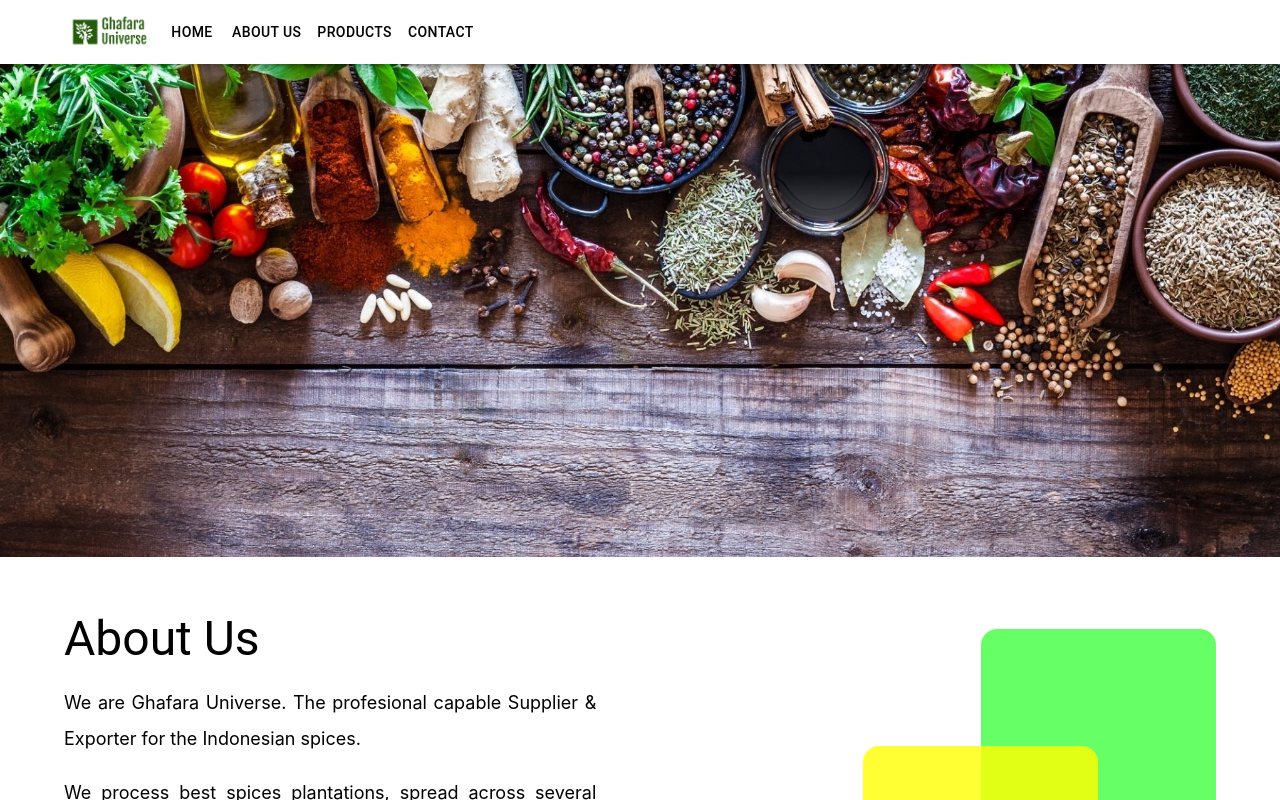
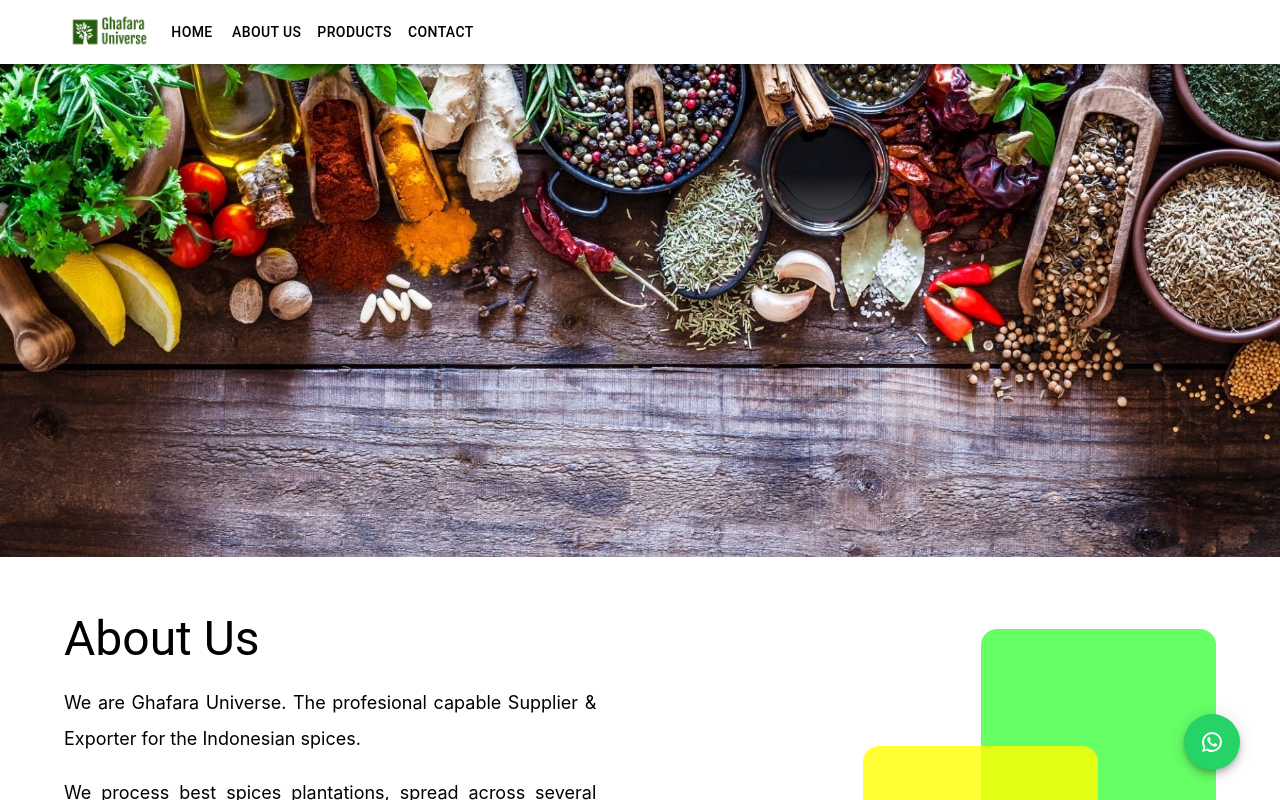
Before and after one commit to bimaaghafara/web-spices, a Next.js app: page / in a window 1280 px wide. Shown: the top 800 px of the page. Built offline with nearby package versions, Linux system fonts and the light colour scheme.

Commit message:
floating button

```diff
--- a/src/components/layout/index.js
+++ b/src/components/layout/index.js
@@ -2,6 +2,8 @@ import Nav from 'src/components/nav';
 import Footer from 'src/components/footer';
 import Container from '@mui/material/Container';
 import PropTypes from 'prop-types';
+import Fab from '@mui/material/Fab';
+import WhatsAppIcon from '@mui/icons-material/WhatsApp';
 const Layout = ({
     children, maxWidth
 }) => {
@@ -11,6 +13,15 @@ const Layout = ({
             <Container maxWidth={maxWidth} sx={{ mt: {xs: '56px', md: '64px'} }}>
                 {children}
             </Container>
+            <Fab size="large" aria-label="WA" sx={{
+                position: 'fixed',
+                right: ['20px', '40px'],
+                bottom: ['20px', '30px'],
+                color: '#fff',
+                background: '#25d366'
+            }}>
+                <WhatsAppIcon />
+            </Fab>
             <Footer />
         </>
     )
```
